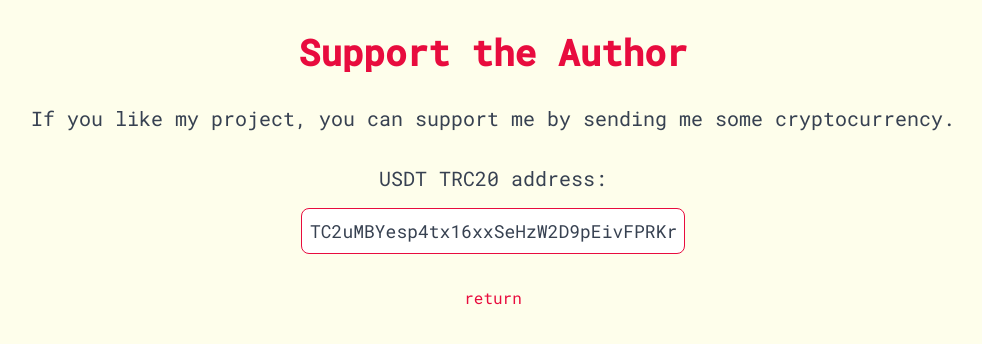
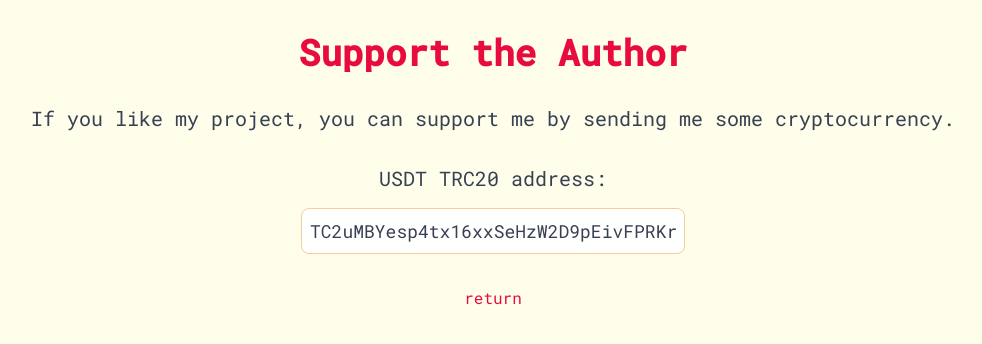
Before and after one commit to ch1kulya/AnimeBesu, a Flask app: page /support in a window 1280 px wide. Shown: the top 344 px of the page, without its empty margins (147-1129 px from the left). Run offline with Flask 3, Linux system fonts and the light colour scheme.

Commit message:
Update support.html

```diff
--- a/templates/support.html
+++ b/templates/support.html
@@ -12,7 +12,7 @@
     <p class="text-center text-xl">If you like my project, you can support me by sending me some cryptocurrency.</p>
     <div class="flex flex-col justify-center items-center mt-8">
         <label for="cryptoAddress" class="text-xl mb-4">USDT TRC20 address:</label>
-        <input type="text" value="{{ crypto_address }}" id="cryptoAddress" readonly class="rounded-lg p-2 text-lg w-96" style="border: 1px solid #e80c3e;">
+        <input type="text" value="{{ crypto_address }}" id="cryptoAddress" readonly class="rounded-lg p-2 text-lg w-96" style="border: 1px solid #f8cb9b;">
     </div>
     <div class="text-center mt-8">
         <a href="{{ url_for('index') }}" class="footer-text gradient-text">return</a>
```
